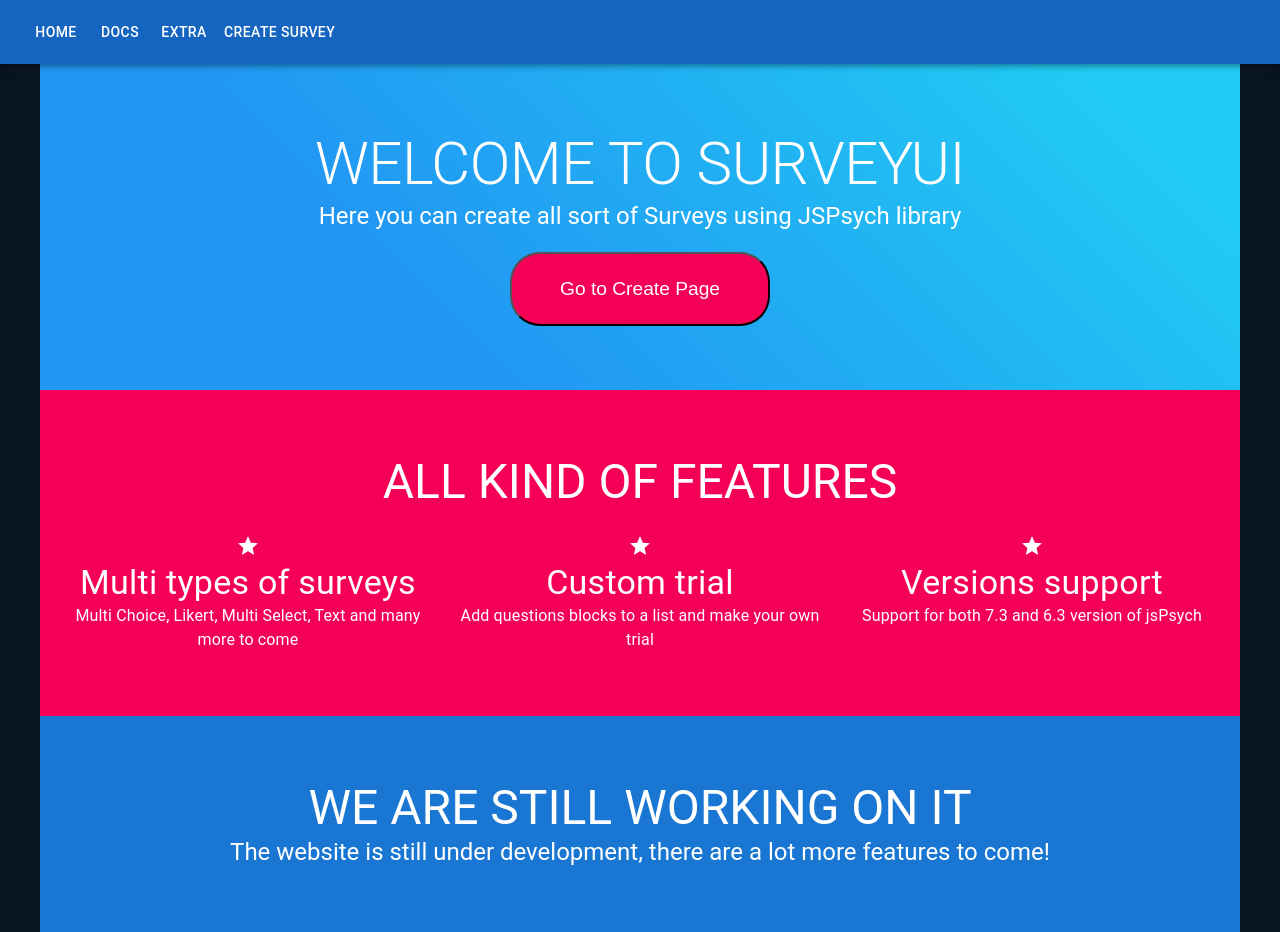
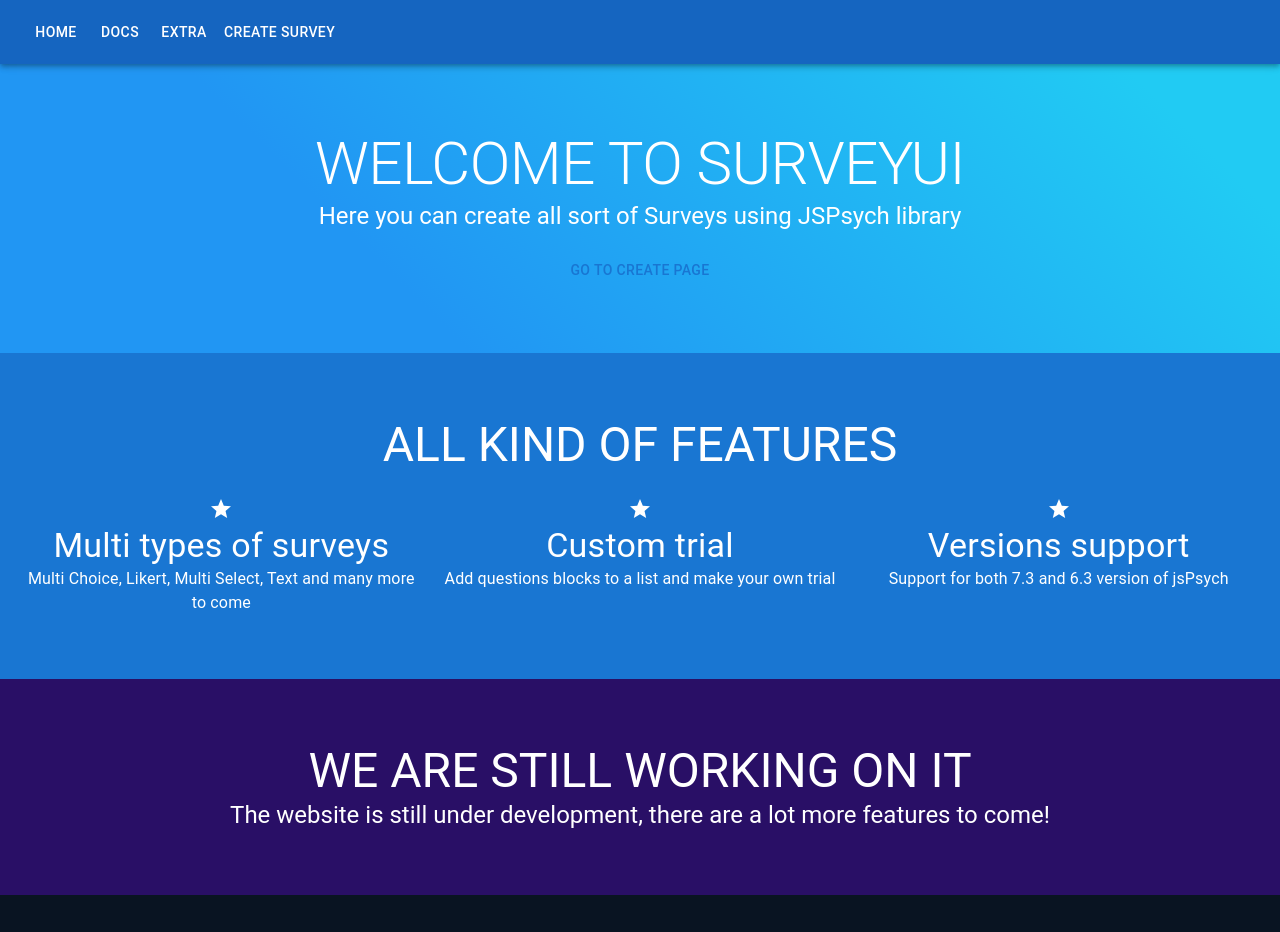
Before and after one commit to ShlomiShitrit/jspsychSurveyUI, a Next.js app: page / in a window 1280 px wide. After the commit the page ends 895 px from the top, so only its background shows below. Built offline with nearby package versions, Linux system fonts and the light colour scheme.

Commit message:
Fix style of home page and create page Fixes #34

```diff
--- a/src/app/Components/UI/WelcomeMsg.tsx
+++ b/src/app/Components/UI/WelcomeMsg.tsx
@@ -56,9 +56,9 @@
                     spacing={2}
                     justifyContent={STACK_JUSTIFY_CENTER}
                 >
-                    <button className={styles.button} onClick={clickHandler}>
+                    <Button className={styles.button} onClick={clickHandler}>
                         {btnText}
-                    </button>
+                    </Button>
                 </Stack>
             </Container>
         </ThemeProvider>
--- a/src/app/landingPage.module.css
+++ b/src/app/landingPage.module.css
@@ -1,6 +1,6 @@
 /* LandingPage.module.css */
-.gradientContainer {
-    background: linear-gradient(45deg, #2196f3 0%, #f50057 33%, #1976d2 67%);
+.container {
+    width: 100%;
     color: white;
     text-align: center;
     padding: 4rem 0;
@@ -26,21 +26,20 @@
 .button {
     padding: 1.5rem 3rem;
     text-decoration: none;
-    background-color: #f50057;
-    color: white;
+    background-color: #35b397;
+    color: black;
     border-radius: 30px;
     font-size: 1.2rem;
     transition: background-color 0.3s;
 }
 
 .button:hover {
-    background-color: #ff4081;
+    background-color: #25c09e;
 }
 
 /* New sections */
 .features {
-    background-color: #f50057;
-
+    background-color: #1976d2;
     padding: 4rem 0;
     color: white;
     text-align: center;
@@ -79,7 +78,7 @@
 
 /* New sections */
 .contact {
-    background: #1976d2;
+    background: #290f66;
     color: white;
     padding: 4rem 0;
     text-align: center;
--- a/src/app/page.tsx
+++ b/src/app/page.tsx
@@ -20,7 +20,7 @@
     };
     return (
         <Provider store={store}>
-            <Container className={styles.root}>
+            <Container maxWidth={false} className={styles.root}>
                 <Grid container spacing={2} justifyContent="center">
                     <Grid item xs={12}>
                         <Typography variant="h2" className={styles.header}>
@@ -30,19 +30,17 @@
                             {SEC_WELCOME_MSG}
                         </Typography>
                         <br />
-                        <button
-                            // size="large"
+                        <Button
                             className={styles.button}
                             onClick={changeRouteToCreate}
                         >
                             {BTN_TXT}
-                        </button>
+                        </Button>
                     </Grid>
                 </Grid>
             </Container>
 
-            <div>
-                <Container className={styles.features}>
+            <Container maxWidth={false} className={styles.features}>
                 <Grid container spacing={3} justifyContent="center">
                     <Grid item xs={12}>
                         <Typography variant="h3" className={styles.header}>
@@ -64,8 +62,8 @@
                             variant="body1"
                             className={styles.featureDescription}
                         >
-                                Multi Choice, Likert, Multi Select, Text and
-                                many more to come
+                            Multi Choice, Likert, Multi Select, Text and many
+                            more to come
                         </Typography>
                     </Grid>
                     <Grid item xs={12} sm={4}>
@@ -105,22 +103,16 @@
                     </Grid>
                 </Grid>
             </Container>
-            </div>
 
-            <div>
-                <Container className={styles.contact}>
+            <Container maxWidth={false} className={styles.contact}>
                 <Typography variant="h3" className={styles.contactHeader}>
                     We are still working on it
                 </Typography>
-                    <Typography
-                        variant="h5"
-                        className={styles.contactDescription}
-                    >
-                        The website is still under development, there are a lot
-                        more features to come!
+                <Typography variant="h5" className={styles.contactDescription}>
+                    The website is still under development, there are a lot more
+                    features to come!
                 </Typography>
             </Container>
-            </div>
         </Provider>
     );
 }
```
Also changed, not shown: src/app/CreatePage/page.tsx (+4 -10 lines). Lines whose indentation alone changed are shown as unchanged.
